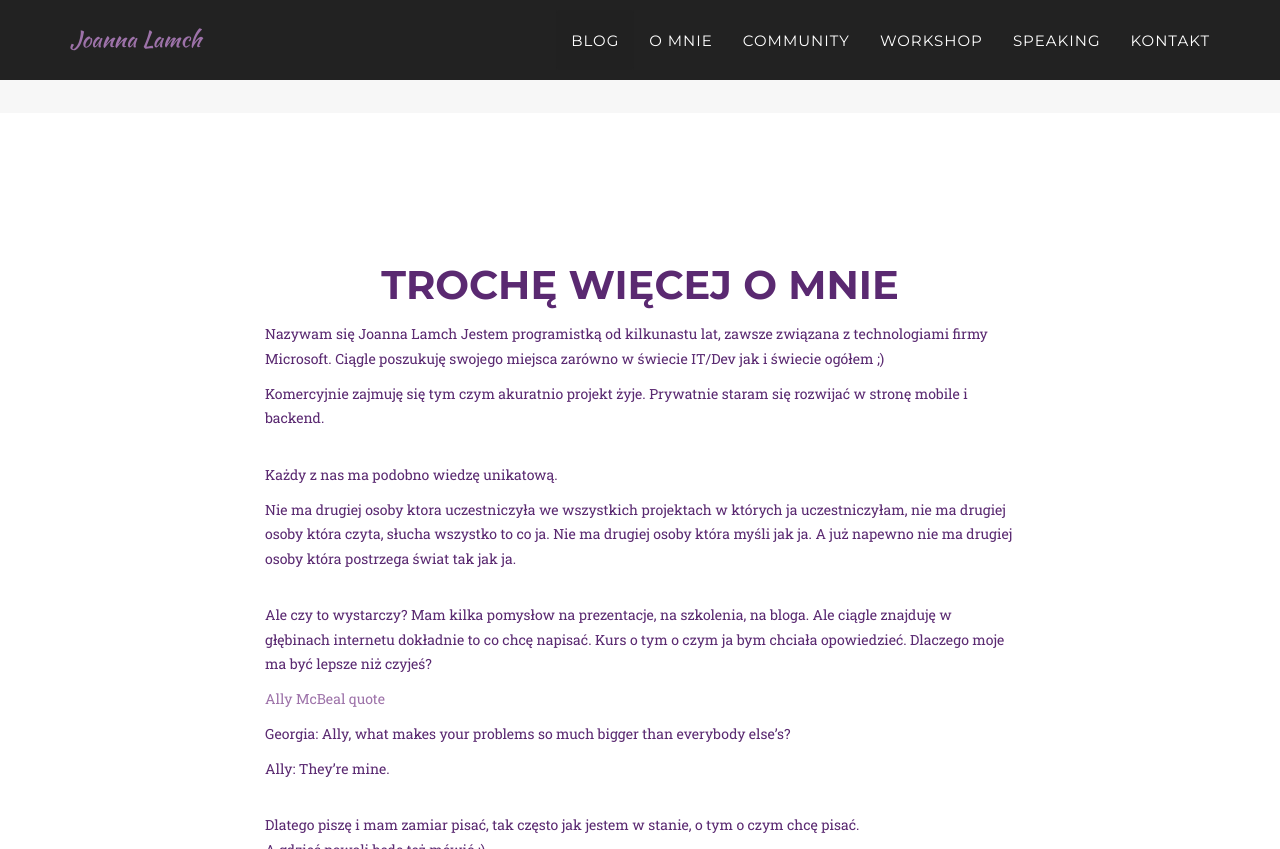
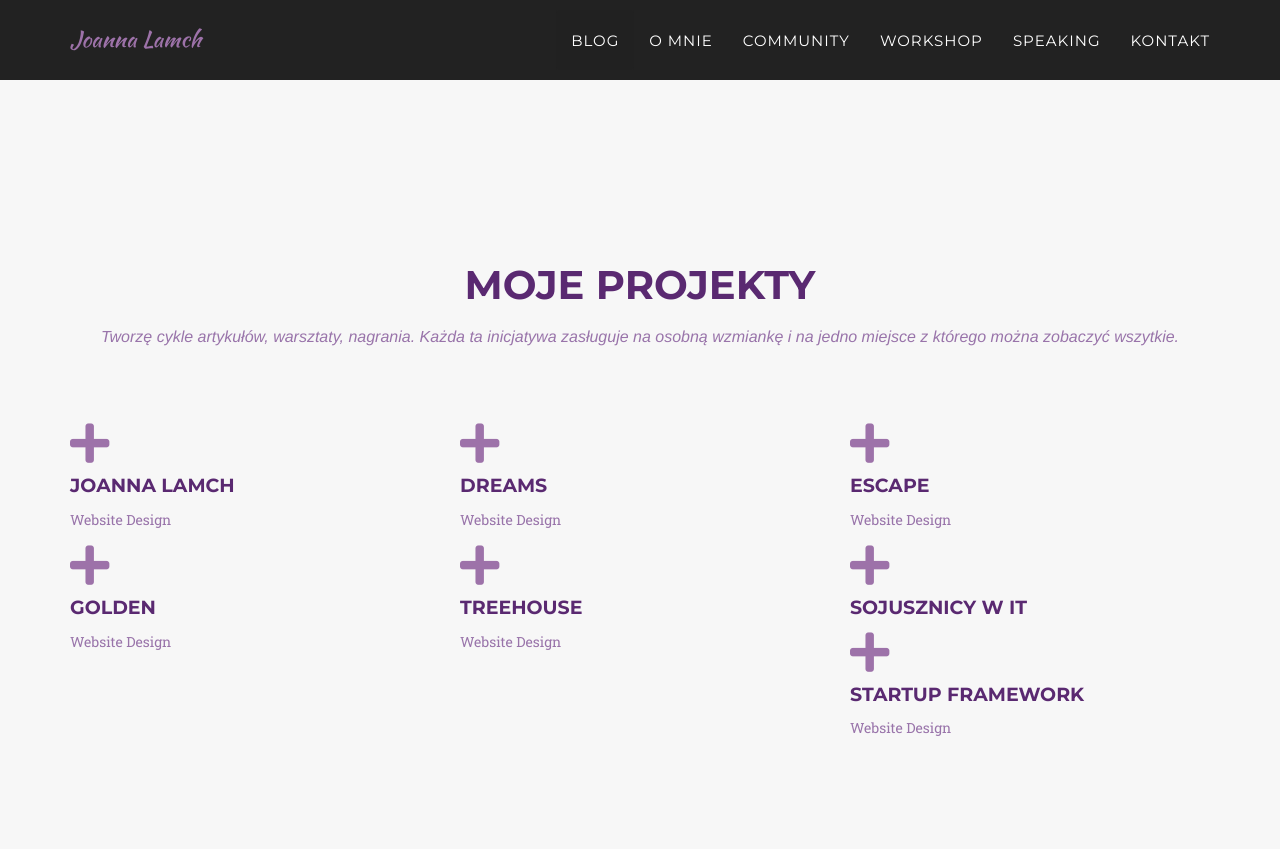
Before and after one commit to jlamch/jlamch.github.io, a Jekyll site: the page built from _posts/2014-07-13-project-6.markdown, in a window 1280 px wide and 900 px high, scrolled down 1346 px, cut to the strip 0-849 px from the top of the window. Built offline with Jekyll 4.4.1, drawn with Linux system fonts in a browser that asks for light colours; some web fonts are replaced.

Commit message:
portfolio

```diff
--- /dev/null
+++ b/_includes/portfolio_projects.html
@@ -0,0 +1,30 @@
+<!-- Portfolio Grid Section -->
+    <section id="portfolio_projects" class="bg-light-gray">
+        <div class="container">
+            <div class="row">
+                <div class="col-lg-12 text-center">
+                    <h2 class="section-heading">Moje projekty</h2>
+                    <h3 class="section-subheading text-muted">Tworzę cykle artykułów, warsztaty, nagrania. Każda ta inicjatywa
+                        zasługuje na osobną wzmiankę i na jedno miejsce z którego można zobaczyć wszytkie.</h3>
+                </div>
+            </div>
+            <div class="row">
+            {% for post in site.posts %}
+                <div class="col-md-4 col-sm-6 portfolio-item">
+                    <a href="#portfolioModal{{ post.modal-id }}" class="portfolio-link" data-toggle="modal">
+                        <div class="portfolio-hover">
+                            <div class="portfolio-hover-content">
+                                <i class="fa fa-plus fa-3x"></i>
+                            </div>
+                        </div>
+                        <img src="img/portfolio/{{ post.thumbnail }}" class="img-responsive img-centered" alt="">
+                    </a>
+                    <div class="portfolio-caption">
+                        <h4>{{ post.title }}</h4>
+                        <p class="text-muted">{{ post.subtitle }}</p>
+                    </div>
+                </div>
+            {% endfor %}
+            </div>
+        </div>
+    </section>
--- a/_layouts/default.html
+++ b/_layouts/default.html
@@ -8,6 +8,7 @@
 
     {% include header.html %}
     {% include blog.html %}
+    {% include portfolio_projects.html%}
     {% include about-me.html %}
     {% include community.html %}
     {% include speaking.html %}
--- a/_posts/2014-07-13-project-6.markdown
+++ b/_posts/2014-07-13-project-6.markdown
@@ -1,15 +1,19 @@
 ---
-title: Round Icons
-subtitle: Graphic Design
+title: Sojusznicy w IT
+subtitle:
 layout: default
 modal-id: 6
 date: 2014-07-15
-img: roundicons.png
-thumbnail: roundicons-thumbnail.png
+img: sojusznicy.png
+thumbnail: sojusznicy-thumbnail.png
 alt: image-alt
-project-date: April 2014
-client: Start Bootstrap
-category: Web Development
-description: Lorem ipsum dolor sit amet, usu cu alterum nominavi lobortis. At duo novum diceret. Tantas apeirian vix et, usu sanctus postulant inciderint ut, populo diceret necessitatibus in vim. Cu eum dicam feugiat noluisse.
+project-date: June 2020
+client: client?
+category: Cykl artykułów
+description: '<strong>Chcesz pomagać innym w świecie IT?
+Super, zostałeś właśnie sojusznikiem</strong>
+Jest wiele uprzedzeń, przywilejów, zamkniętych drzwi w IT.
+Często nie da się ich otworzyć bez pomocy z wewnątrz.
+Jeśli chcesz pomóc, jeśli interesuje Cię nie tylko własny ogródek, podejmuj małe działania dla systemowych zmian. Zostań sojusznikiem.'
 
 ---
```
Also changed, not shown: img/portfolio/sojusznicy-thumbnail.png (added), img/portfolio/sojusznicy.png (added).
